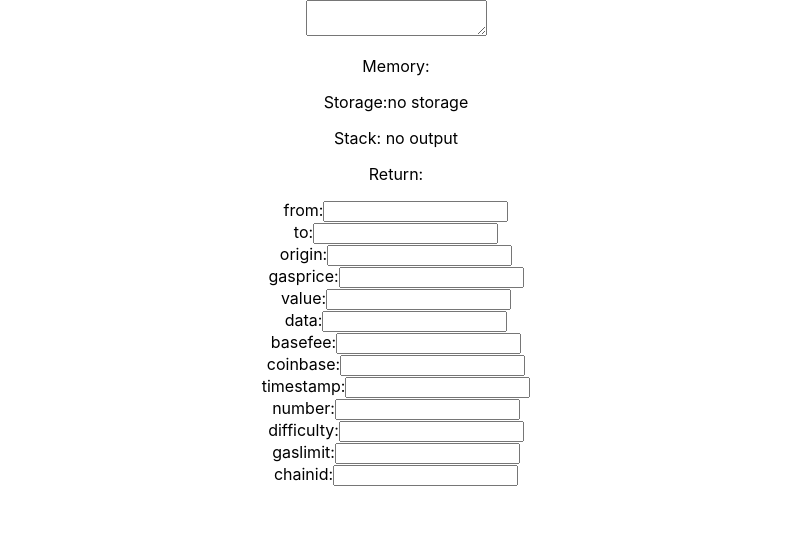
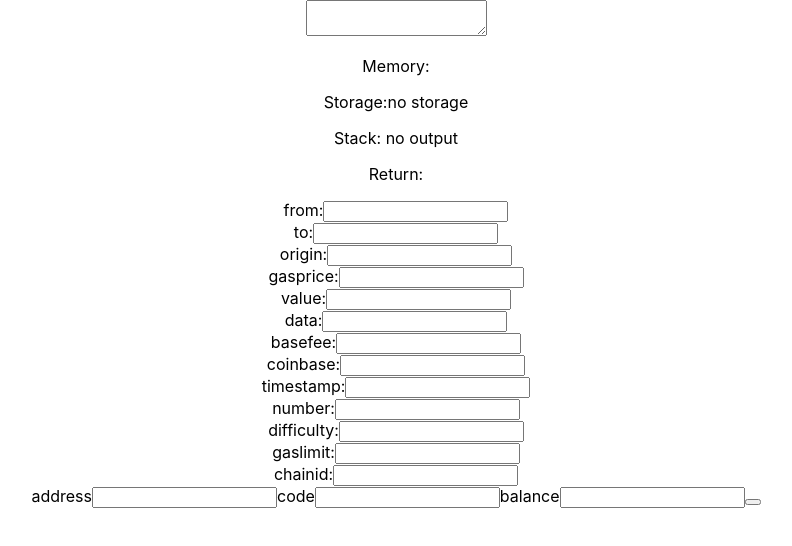
Before and after one commit to fragtex-eth/Ethereum-Virtual-Machine-EVM-in-TypeScript, a React (Create React App) app: page / in a window 1280 px wide. Shown: the top 546 px of the page, without its empty margins (244-1036 px from the left). Built offline with nearby package versions, Linux system fonts and the light colour scheme.

Commit message:
adding input values

```diff
--- a/src/App.tsx
+++ b/src/App.tsx
@@ -3,6 +3,8 @@ import Main from './components/Main/main';
 import Output from './components/Output/output';
 import Transaction from './components/Transaction/transaction';
 import Block from './components/Block/block';
+import State from './components/State/state';
+
 import { useState } from 'react';
 
 interface TxState {
@@ -21,6 +23,12 @@ interface BlockState {
   difficulty: string;
   gaslimit: string;
   chainid: string;
+}
+interface AddressData {
+  balance: string;
+  code: {
+    bin: string;
+  };
 }
 
 function App() {
@@ -42,12 +50,17 @@ function App() {
    gaslimit: "",
    chainid: ""
  });
+  const [addresses, setAddresses] = useState<{ [key: string]: AddressData }>(
+    {}
+  );
+
   return (
     <div className="App">
       <Main setOutput={setOutput} />
       <Output output={output} />
       <Transaction tx={tx} setTx={setTx} />
-      <Block block={block} setBlock={setBlock}/>
+      <Block block={block} setBlock={setBlock} />
+      <State addresses={addresses} setAddresses={setAddresses} />
     </div>
   );
 }
--- /dev/null
+++ b/src/components/State/state.tsx
@@ -0,0 +1,91 @@
+import React, { useState, Dispatch, SetStateAction } from "react";
+import "./state.css";
+
+interface AddressData {
+  balance: string;
+  code: {
+    bin: string;
+  };
+}
+
+interface InputData {
+  address: string;
+  code: string;
+  balance: string;
+}
+
+interface StateProps {
+  addresses: { [key: string]: AddressData };
+  setAddresses: Dispatch<SetStateAction<{ [key: string]: AddressData }>>;
+}
+
+const State: React.FC<StateProps> = ({ addresses, setAddresses }) => {
+  const [inputData, setInputData] = useState<InputData>({
+    address: "",
+    code: "",
+    balance: "",
+  });
+
+  const handleAdd = () => {
+    setAddresses((prevState) => ({
+      ...prevState,
+      [inputData.address]: {
+        balance: inputData.balance,
+        code: { bin: inputData.code },
+      },
+    }));
+    setInputData({ address: "", code: "", balance: "" });
+    console.log(addresses);
+  };
+
+  return (
+    <div className="State">
+      <div className="statecontainer">
+        <div className="addaddress">
+          <span className="from">address</span>
+          <input
+            type="text"
+            className="address"
+            value={inputData.address}
+            onChange={(e) =>
+              setInputData({ ...inputData, address: e.target.value })
+            }
+          />
+          <span className="from">code</span>
+          <input
+            type="text"
+            className="code"
+            value={inputData.code}
+            onChange={(e) =>
+              setInputData({ ...inputData, code: e.target.value })
+            }
+          />
+          <span className="from">balance</span>
+          <input
+            type="text"
+            className="balance"
+            value={inputData.balance}
+            onChange={(e) =>
+              setInputData({ ...inputData, balance: e.target.value })
+            }
+          />
+          <button className="add" onClick={handleAdd}></button>
+        </div>
+        <div className="displayaddress">
+          {Object.entries(addresses).map(([key, value], index) => {
+            const item = value as AddressData;
+            return (
+              <div className="singleaddress" key={index}>
+                <span className="address">{key}</span>{" "}
+                <span className="balance">{item.balance}</span>{" "}
+                {item.code.bin && <span className="code">{item.code.bin}</span>}
+              </div>
+            );
+          })}
+        </div>
+      </div>
+    </div>
+  );
+};
+
+export default State;
```
Also changed, not shown: src/components/State/state.css (added).
